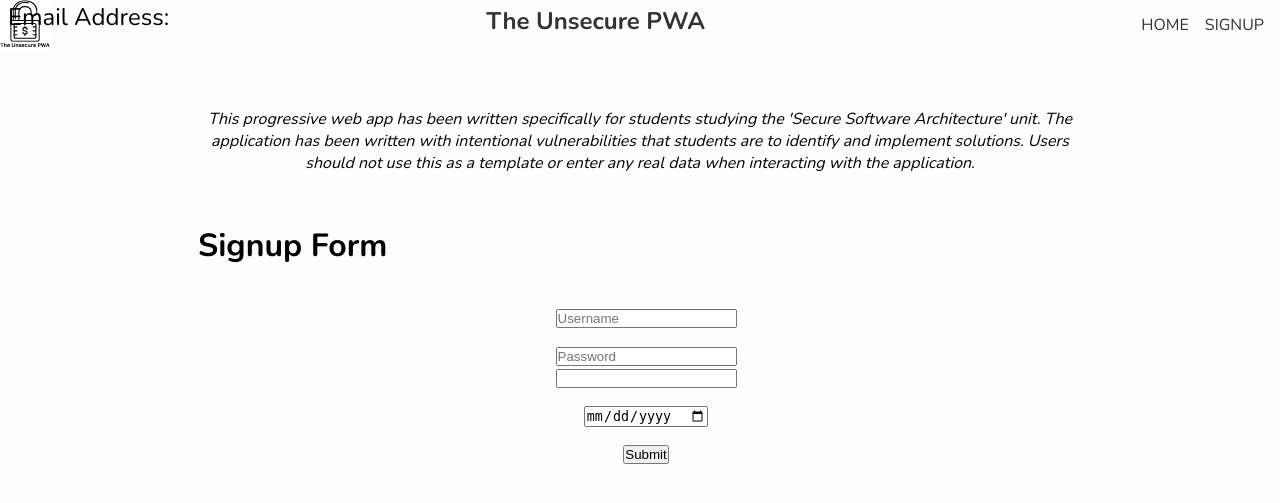
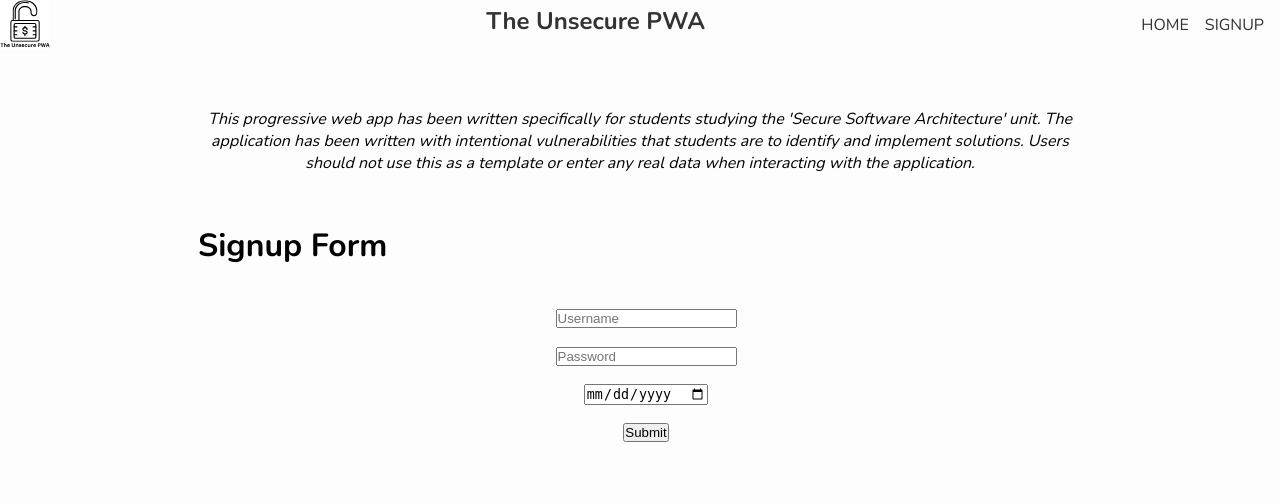
Before and after one commit to Person-ification/Unsecure-PWA, a Flask app: page /signup.html in a window 1280 px wide. Shown: the top 503 px of the page. Run offline with Flask 3, Linux system fonts and the light colour scheme.

Commit message:
Update signup.html

```diff
--- a/templates/signup.html
+++ b/templates/signup.html
@@ -11,9 +11,6 @@
     <div class="input__wrapper">
         <input type="password" name="password" placeholder="Password" required>
     </div>
-    <label for="email">Email Address:</label>
-    <input type="email" id="email" name="email" required>
-    <br>
     <div class="input__wrapper">
         <input type="date" name="dob" required>
     </div>
```
